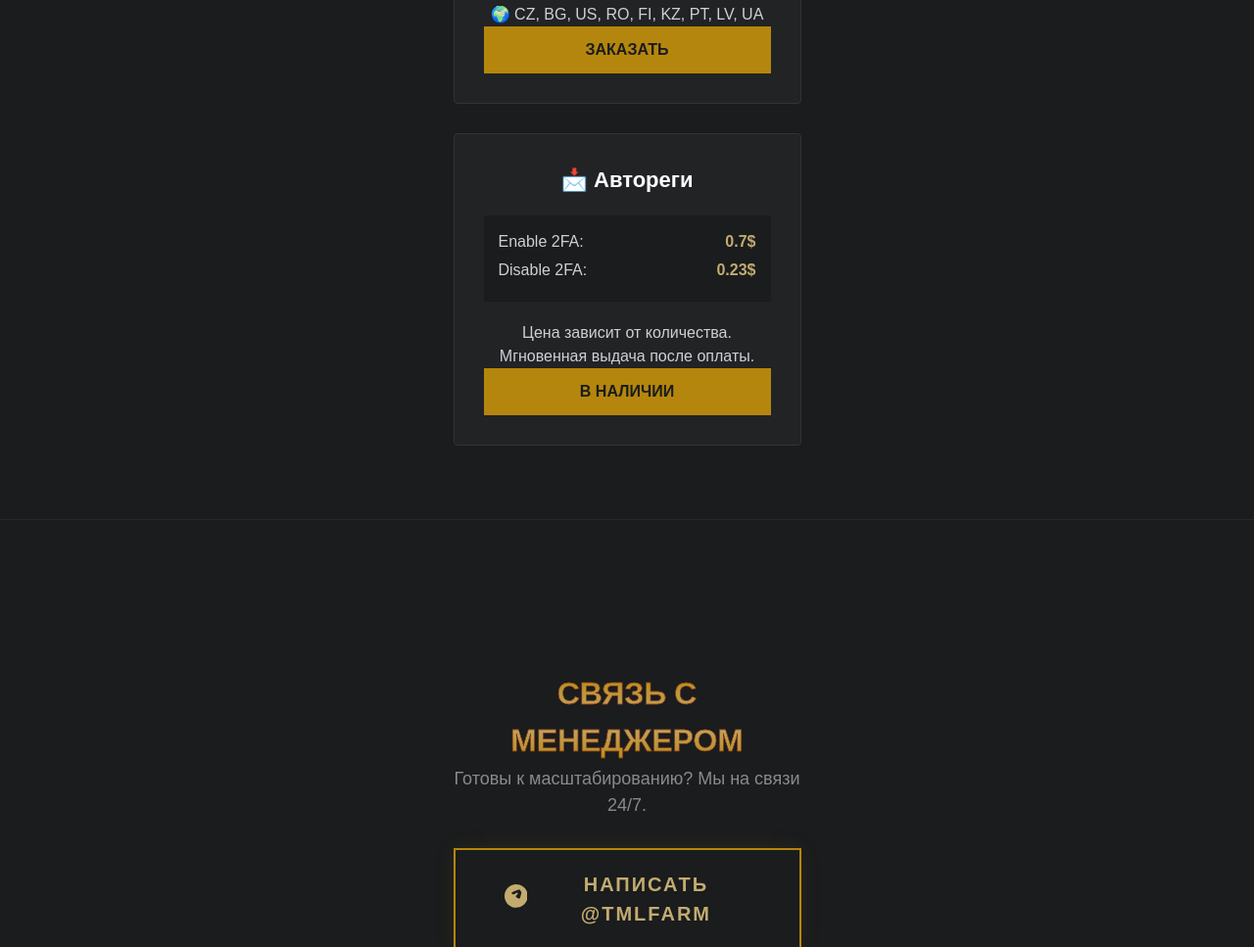
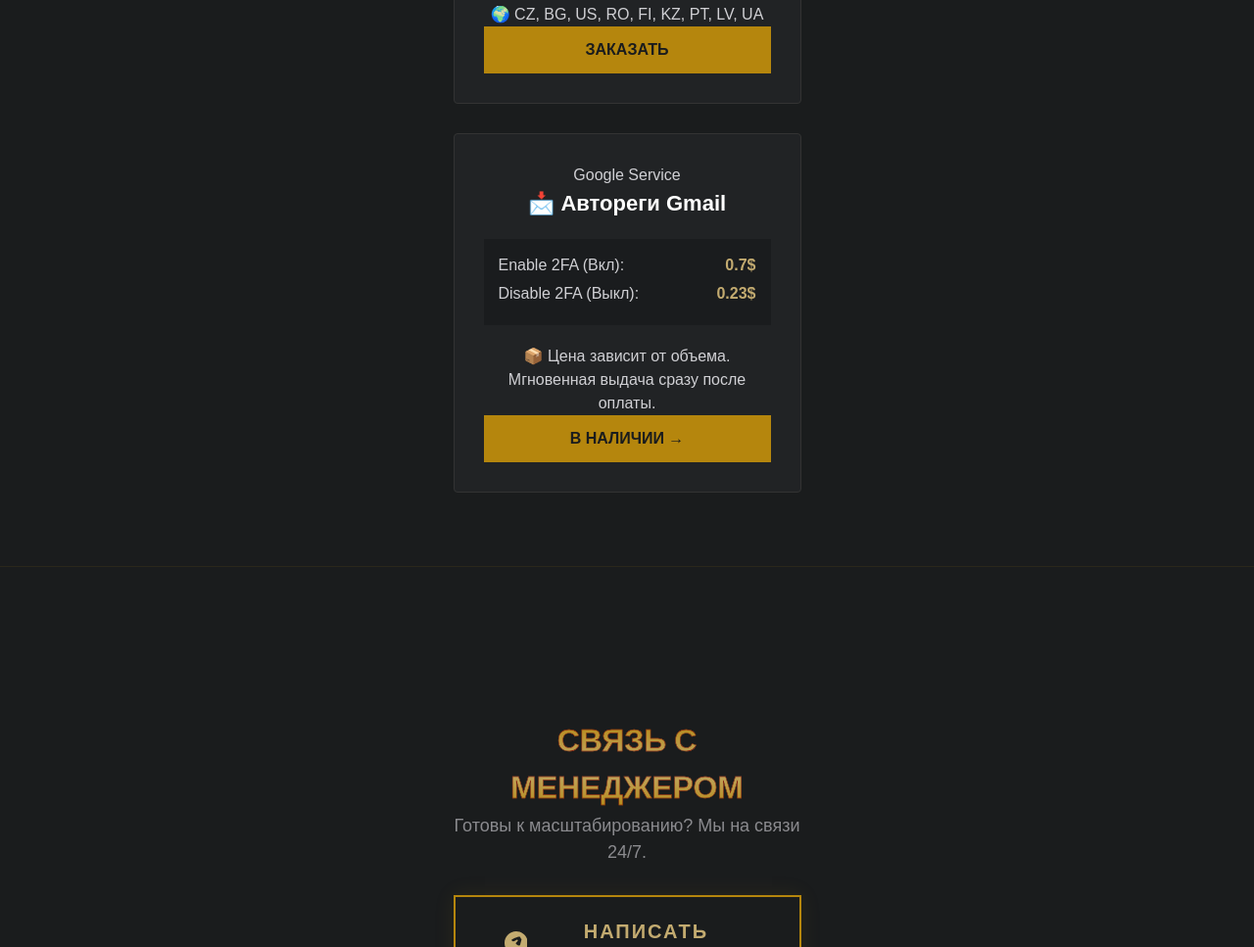
Before and after one commit to Kateryna-Katya/dofamine, a plain HTML site: page index.html in a window 1280 px wide. Shown: the part 3026-3993 px from the top of the page at 98% size. Drawn offline with nearby package versions, Linux system fonts and the light colour scheme; a web font is replaced by a local one.

Commit message:
Deploying to gh-pages from @ Kateryna-Katya/dofamine@789b4ad0408871971b7fcf9c77909683861fba35 🚀

```diff
--- a/index.html
+++ b/index.html
@@ -154,15 +154,35 @@
                 <a href="https://t.me/tmlfarm" class="buy-btn">Заказать</a>
             </div>
 
-            <div class="product-card autoreg">
-                <h3>📩 Автореги</h3>
-                <div class="pricing">
-                    <div class="price-row"><span>Enable 2FA:</span> <strong>0.7$</strong></div>
-                    <div class="price-row"><span>Disable 2FA:</span> <strong>0.23$</strong></div>
-                </div>
-                <p class="stock-info">Цена зависит от количества. Мгновенная выдача после оплаты.</p>
-                <a href="https://t.me/tmlfarm" class="buy-btn outline">В наличии</a>
-            </div>
+<div class="product-card autoreg">
+    <div class="card-header">
+        <span class="service-label">Google Service</span>
+        <h3>📩 Автореги Gmail</h3>
+    </div>
+
+    <div class="pricing">
+        <div class="price-row">
+            <span>Enable 2FA (Вкл):</span>
+            <strong class="gold-price">0.7$</strong>
+        </div>
+        <div class="price-row">
+            <span>Disable 2FA (Выкл):</span>
+            <strong class="gold-price">0.23$</strong>
+        </div>
+    </div>
+
+    <div class="product-info">
+        <p class="stock-info">
+            <span class="icon">📦</span>
+            Цена зависит от объема. Мгновенная выдача сразу после оплаты.
+        </p>
+    </div>
+
+    <a href="https://t.me/tmlfarm" class="buy-btn outline">
+        <span class="btn-text">В наличии</span>
+        <span class="btn-arrow">→</span>
+    </a>
+</div>
         </div>
     </div>
 </section>
```
